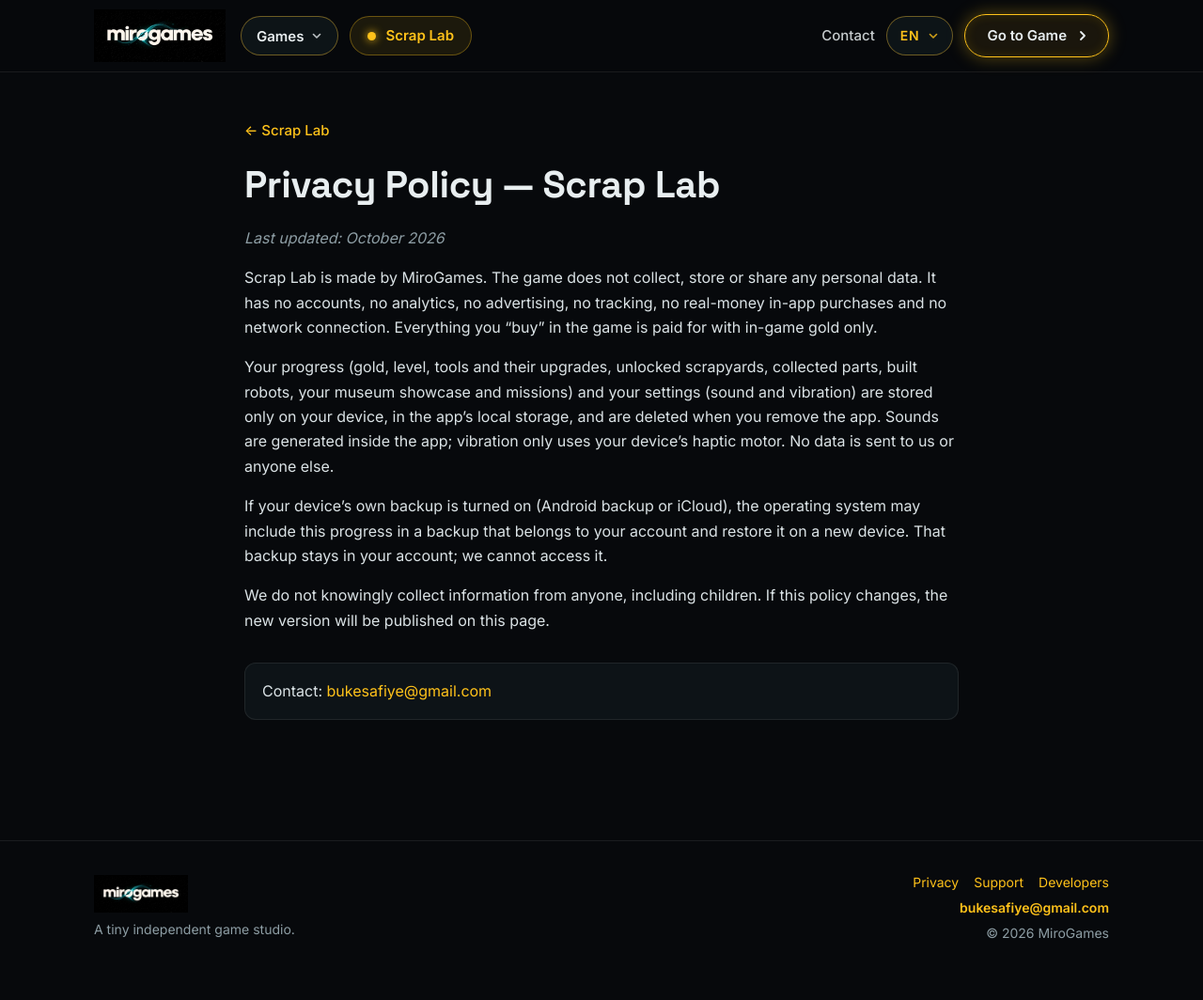
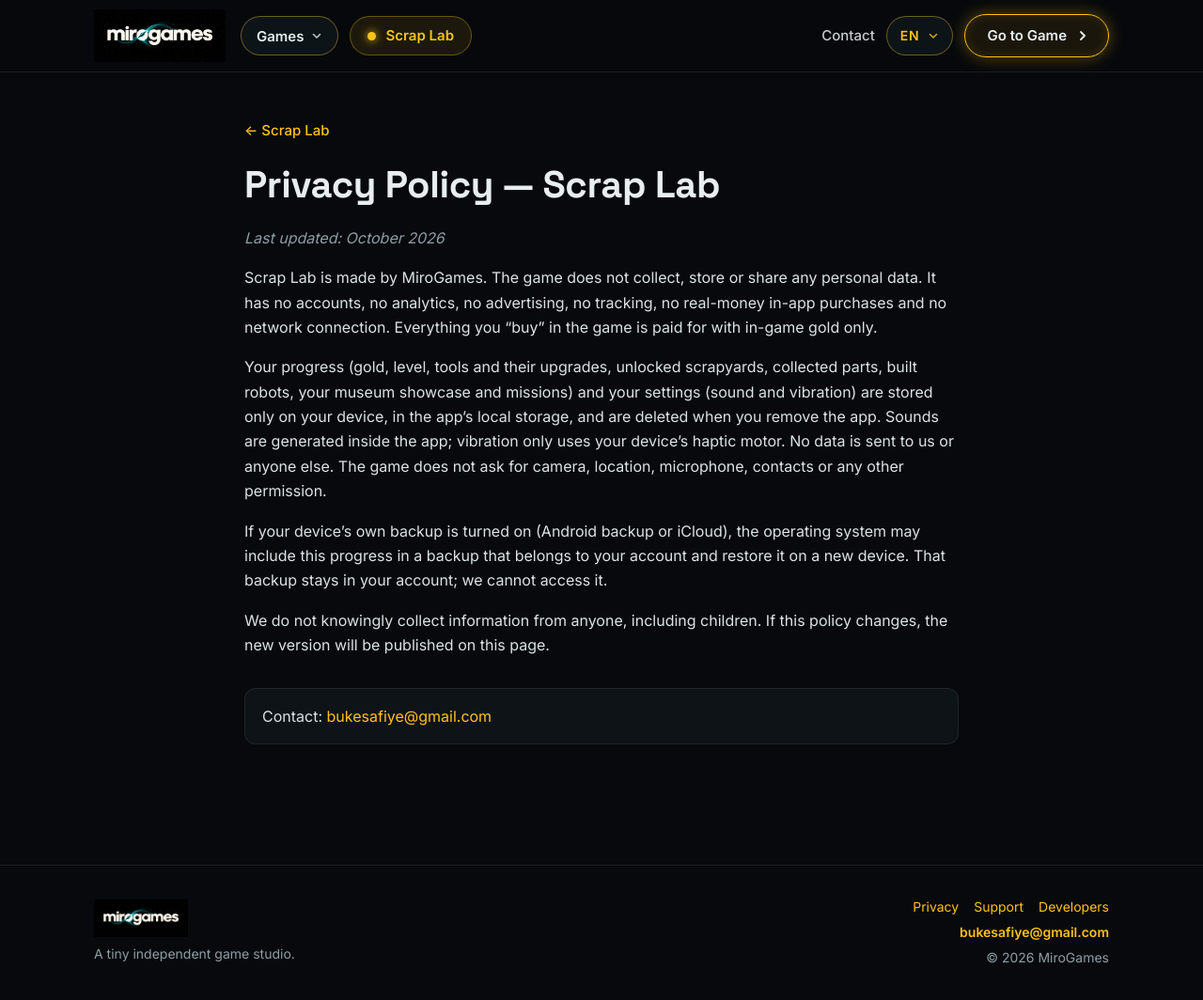
Before and after one commit to bukesafiye/bukesafiye.github.io, a Jekyll site: the page built from Store/scraplab/privacy.md, in a window 1280 px wide and 1070 px high. Shown: the top 1064 px of the window at 94% size. Built offline with Jekyll 4.4.1, drawn with Linux system fonts in a browser that asks for light colours.

Commit message:
Scrap Lab gizlilik: izin istenmediği belirtildi
Co-Authored-By: Claude Opus 5.5 <noreply@anthropic.com>

```diff
--- a/Store/scraplab/privacy.md
+++ b/Store/scraplab/privacy.md
@@ -29,7 +29,7 @@ Cihazının kendi yedekleme özelliği (Android yedeklemesi veya iCloud) açıks
 
 Scrap Lab is made by MiroGames. The game does not collect, store or share any personal data. It has no accounts, no analytics, no advertising, no tracking, no real-money in-app purchases and no network connection. Everything you "buy" in the game is paid for with in-game gold only.
 
-Your progress (gold, level, tools and their upgrades, unlocked scrapyards, collected parts, built robots, your museum showcase and missions) and your settings (sound and vibration) are stored only on your device, in the app's local storage, and are deleted when you remove the app. Sounds are generated inside the app; vibration only uses your device's haptic motor. No data is sent to us or anyone else.
+Your progress (gold, level, tools and their upgrades, unlocked scrapyards, collected parts, built robots, your museum showcase and missions) and your settings (sound and vibration) are stored only on your device, in the app's local storage, and are deleted when you remove the app. Sounds are generated inside the app; vibration only uses your device's haptic motor. No data is sent to us or anyone else. The game does not ask for camera, location, microphone, contacts or any other permission.
 
 If your device's own backup is turned on (Android backup or iCloud), the operating system may include this progress in a backup that belongs to your account and restore it on a new device. That backup stays in your account; we cannot access it.
 
```
Also changed, not shown: other parts of Store/scraplab/privacy.md (+1 -1 lines).
